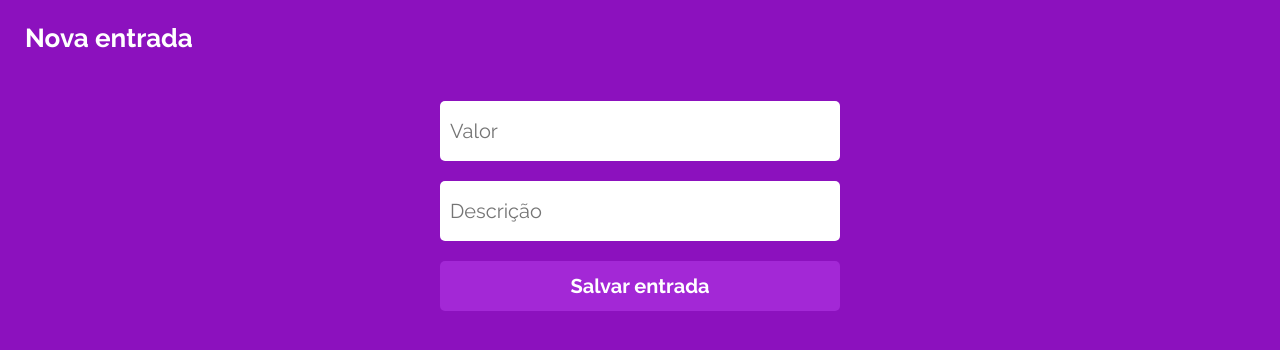
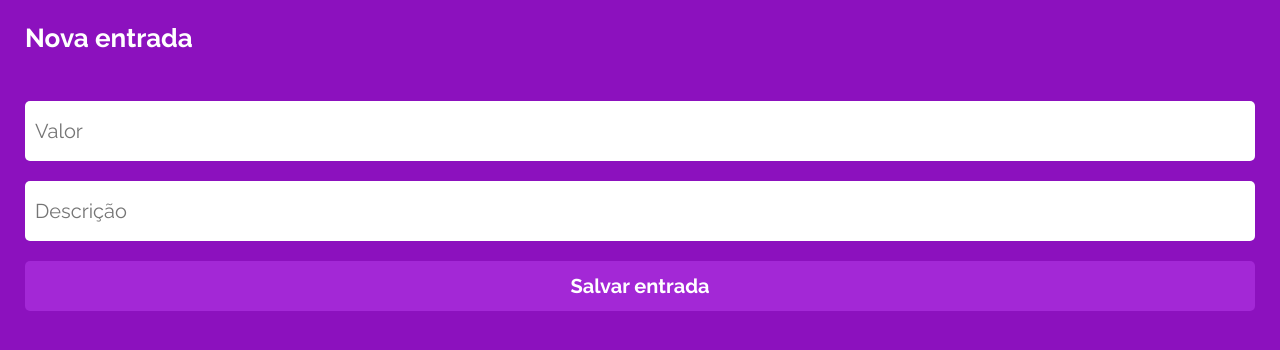
Before and after one commit to encarnacao/mywallet-front, a React (Create React App) app: page /nova-entrada in a window 1280 px wide. Shown: the top 350 px of the page. Built offline with nearby package versions, Linux system fonts and the light colour scheme; a web font is replaced by a local one.

Commit message:
fix: change styles

```diff
--- a/src/styles/SharedStyles.js
+++ b/src/styles/SharedStyles.js
@@ -8,15 +8,13 @@ export const CommonButton = styled.button`
 	color: #fff;
 	border: none;
 	border-radius: 5px;
-	width: 87%;
-	max-width: 400px;
+	width: 100%;
 	height: 50px;
 	margin: 10px auto;
 `;
 
 export const CommonInput = styled.input`
-	width: 87%;
-	max-width: 400px;
+	width: 100%;
 	height: 60px;
 	border-radius: 5px;
 	font-family: "Raleway", sans-serif;
@@ -42,6 +40,7 @@ export const BodyForm = styled.div`
 	flex-direction: column;
 	align-items: center;
 	justify-content: center;
+	padding: 0 25px;
 	> h1 {
 		color: #fff;
 		font-family: "Saira Stencil One", cursive;
@@ -52,6 +51,12 @@ export const BodyForm = styled.div`
 		display: flex;
 		flex-direction: column;
 		width: 100%;
+		max-width: 400px;
+		>div{
+			color: white;
+			font-size: 16px;
+			font-weight: bold;
+		}
 		> p {
 			color: red;
 			font-size: 14px;
```
